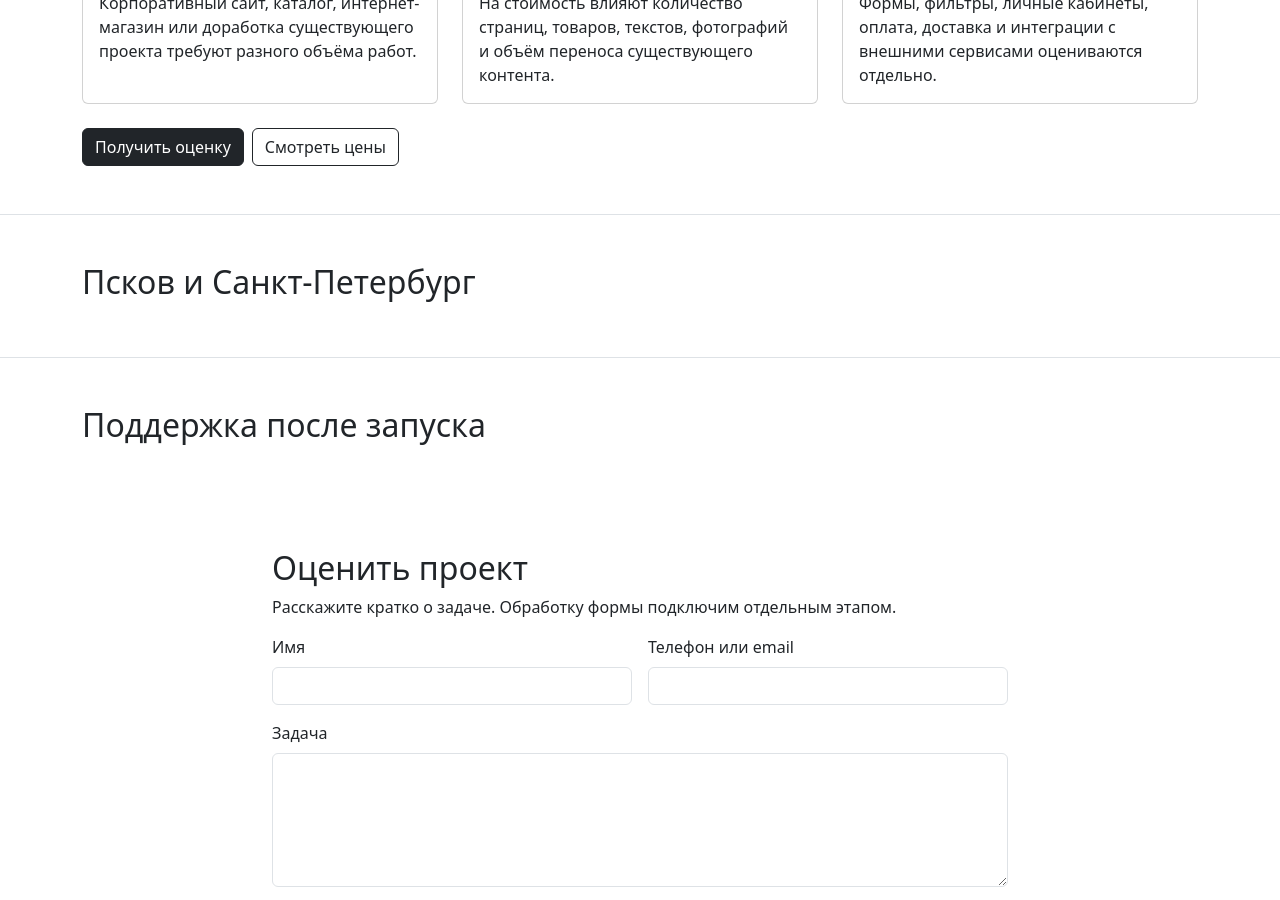
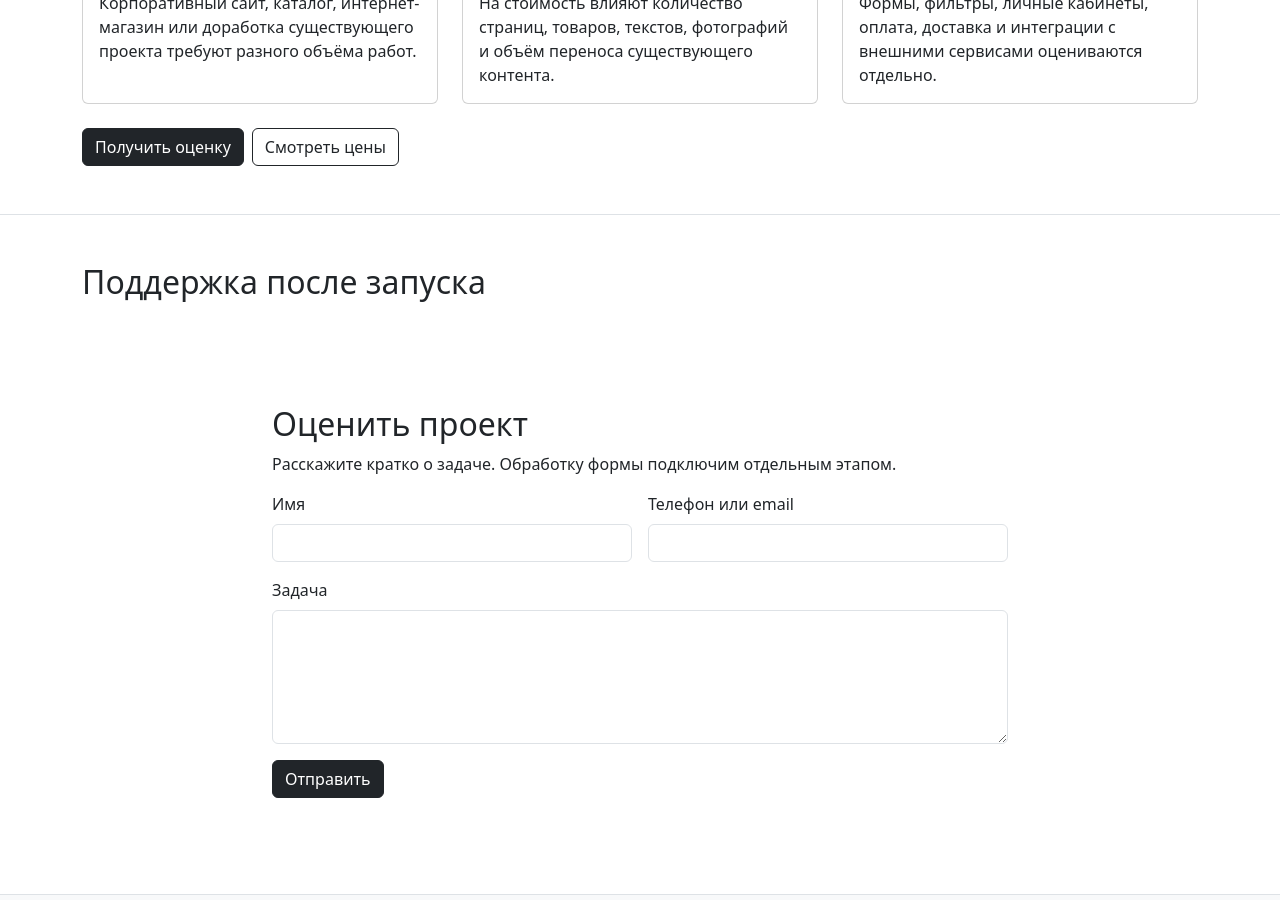
Before and after one commit to Pavel969188/studua, a Jekyll site: the page built from index.html, in a window 1280 px wide and 900 px high, scrolled down 3917 px. Built offline with Jekyll 4.4.1, drawn with Linux system fonts in a browser that asks for light colours; part of the change alters nothing that is shown.

```diff
--- a/index.html
+++ b/index.html
@@ -91,9 +91,27 @@ price_factors:
     text: "На стоимость влияют количество страниц, товаров, текстов, фотографий и объём переноса существующего контента."
   - title: "Функции и интеграции"
     text: "Формы, фильтры, личные кабинеты, оплата, доставка и интеграции с внешними сервисами оцениваются отдельно."
+pskov:
+  eyebrow: "Псков"
+  title: "Разработка сайтов в Пскове"
+  text: "Работаем с компаниями из Пскова и области: производителями, поставщиками и бизнесом со сложными услугами. Можно обсудить проект лично, разобраться в задаче и собрать сайт под реальные процессы компании."
+  points:
+    - "Можно встретиться и обсудить проект лично."
+    - "Понимаем специфику локального бизнеса и регионального продвижения."
+    - "Берём на себя структуру, тексты, разработку и дальнейшую поддержку."
+  link_label: "Подробнее о разработке сайтов в Пскове"
+  link_url: "/pskov/"
+spb:
+  eyebrow: "Санкт-Петербург"
+  title: "Разработка сайтов в Санкт-Петербурге"
+  text: "Работаем с компаниями Санкт-Петербурга удалённо: проектируем корпоративные сайты, каталоги и интернет-магазины, помогаем со структурой, материалами и техническим сопровождением после запуска."
+  points:
+    - "Работаем удалённо с понятными этапами и согласованиями."
+    - "Делаем сайты для компаний со сложной структурой услуг и каталогов."
+    - "Поддерживаем и развиваем проект после запуска."
+  link_label: "Подробнее о разработке сайтов в Санкт-Петербурге"
+  link_url: "/sankt-peterburg/"
 sections:
-  - id: regions
-    title: "Псков и Санкт-Петербург"
   - id: after-launch
     title: "Поддержка после запуска"
 ---
```
